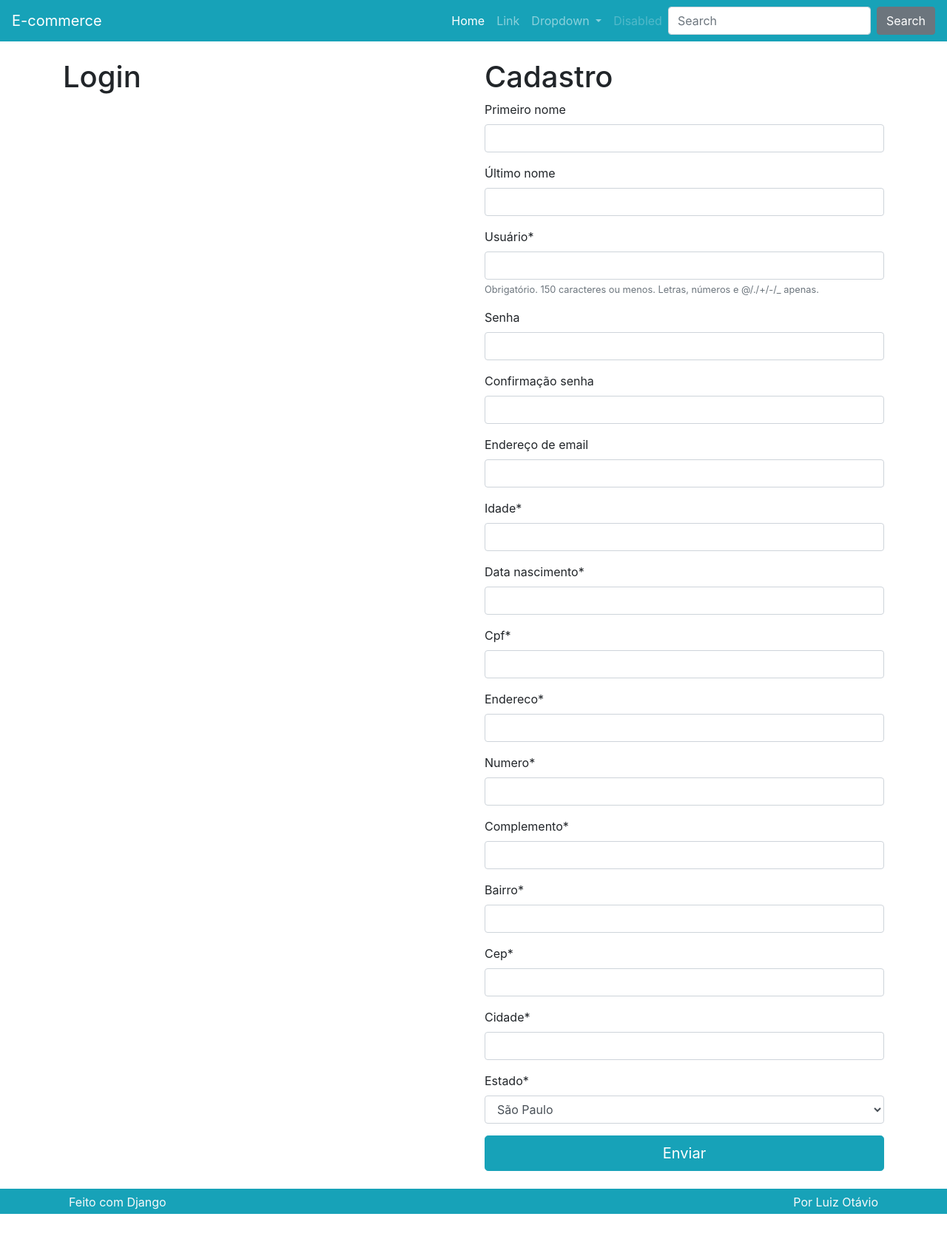
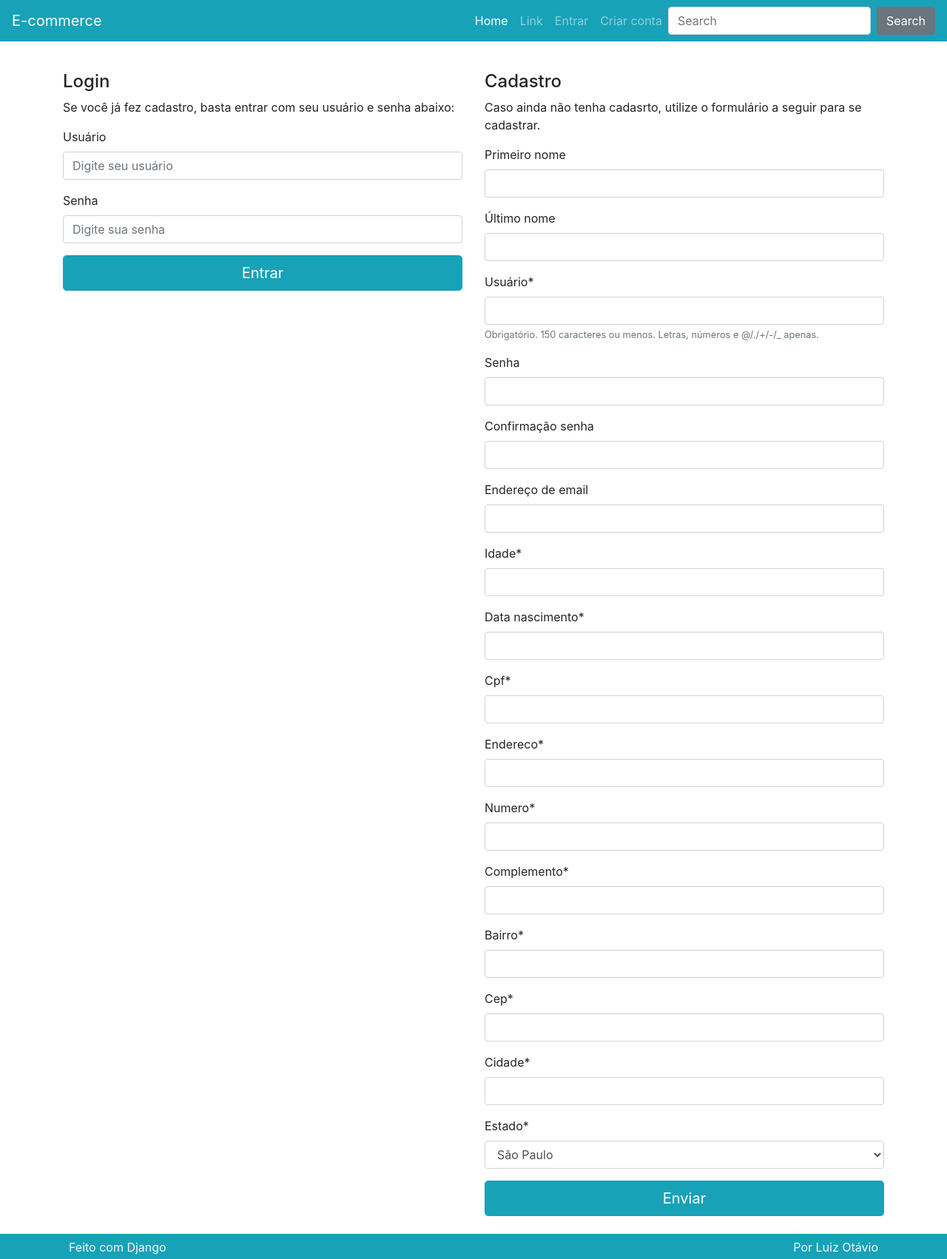
Before and after one commit to filipehlreis/cursopython, a Django app: page /perfil/ in a window 1280 px wide. Shown: the whole page at 74% size. Before the commit the page ends 1641 px from the top, so only its background shows below. Run offline with Django 3.2, Linux system fonts and the light colour scheme; parts of the project's set-up code (start-up, migrations or seed data) failed here and were passed over; some libraries are stand-ins or nearby versions.

Commit message:
aula 238: projeto ecommerce - login e logout

```diff
--- a/sessao13_djangoComPython_ProjetoECommerce/ecommerce/perfil/templates/perfil/atualizar.html
+++ b/sessao13_djangoComPython_ProjetoECommerce/ecommerce/perfil/templates/perfil/atualizar.html
@@ -1,5 +1,8 @@
 {% extends 'perfil/criar.html' %}
 
 {% block titulocadastro %}
-    <h1>Atualizar dados</h1>
+<h4>Atualizar cadastro</h4>
+<p>
+    Utilize o formulário a seguir para atualizar seus dados.
+</p>
 {% endblock titulocadastro %}
--- a/sessao13_djangoComPython_ProjetoECommerce/ecommerce/perfil/templates/perfil/criar.html
+++ b/sessao13_djangoComPython_ProjetoECommerce/ecommerce/perfil/templates/perfil/criar.html
@@ -9,15 +9,36 @@
 
 
         {% if not request.user.is_authenticated %}
-            <div class="col-lg">
-                <h1>Login</h1>
+            <div class="col-lg mt-3">
+                <h4>Login</h4>
+                <p>Se você já fez cadastro, basta entrar com seu usuário e senha abaixo:</p>
+
+
+                <form method="POST" action="{% url 'perfil:login' %}">
+                    {% csrf_token %}
+                    <div class="form-group">
+                        <label for="InputUsuario1">Usuário</label>
+                        <input type="text" name="username" class="form-control" id="InputUsuario1" aria-describedby="usuarioHelp"
+                        placeholder="Digite seu usuário">
+                    </div>
+                    <div class="form-group">
+                        <label for="exampleInputPassword1">Senha</label>
+                        <input type="password" name="password" class="form-control" id="exampleInputPassword1"
+                        placeholder="Digite sua senha">
+                    </div>
+                    <button type="submit" class="btn btn-primary btn-block btn-lg">Entrar</button>
+                </form>
+
             </div>
         {% endif %}
 
 
-        <div class="col-lg">
+        <div class="col-lg mt-3">
             {% block titulocadastro %}
-                <h1>Cadastro</h1>
+                <h4>Cadastro</h4>
+                <p>Caso ainda não tenha cadasrto, utilize o formulário a seguir
+                    para se cadastrar.
+                </p>
             {% endblock titulocadastro %}
 
             <form method="POST" action="">
--- a/sessao13_djangoComPython_ProjetoECommerce/ecommerce/perfil/views.py
+++ b/sessao13_djangoComPython_ProjetoECommerce/ecommerce/perfil/views.py
@@ -1,7 +1,8 @@
-from django.contrib.auth import authenticate, login
+from django.contrib import messages
+from django.contrib.auth import authenticate, login, logout
 from django.contrib.auth.models import User
 from django.http import HttpResponse
-from django.shortcuts import get_object_or_404, render
+from django.shortcuts import get_object_or_404, render, redirect
 from django.views.generic import ListView
 from django.views import View
 from . import models
@@ -57,7 +58,7 @@ class BasePerfil(View):
 class Criar(BasePerfil):
     def post(self, *args, **kwargs):
 
-        if not self.userform.is_valid():  # or not self.perfilform.is_valid():
+        if not self.userform.is_valid() or not self.perfilform.is_valid():
             return self.renderizar
 
         username = self.userform.cleaned_data.get('username')
@@ -111,6 +112,16 @@ class Criar(BasePerfil):
 
         self.request.session['carrinho'] = self.carrinho
         self.request.session.save()
+
+        messages.success(
+            self.request,
+            'Seu cadastro foi criado ou atualizado com sucesso.'
+        )
+        messages.success(
+            self.request,
+            'Você fez login e pode concluir sua compra.'
+        )
+        return redirect('perfil:criar')
         return self.renderizar
 
 
@@ -120,10 +131,44 @@ class Atualizar(View):
 
 
 class Login(View):
-    def get(self, *args, **kwargs):
-        return HttpResponse('Login')
+    def post(self, *args, **kwargs):
+        username = self.request.POST.get('username')
+        password = self.request.POST.get('password')
+
+        if not username or not password:
+            messages.error(
+                self.request,
+                'Usuário ou senha inválidos.'
+            )
+            return redirect('perfil:criar')
+
+        usuario = authenticate(
+            self.request, username=username, password=password
+        )
+
+        if not usuario:
+            messages.error(
+                self.request,
+                'Usuário ou senha inválidos.'
+            )
+            return redirect('perfil:criar')
+
+        login(self.request, user=usuario)
+        messages.success(
+            self.request,
+            'Você fez login no sistema e pode concluir sua compra.'
+        )
+
+        return redirect('produto:carrinho')
 
 
 class Logout(View):
     def get(self, *args, **kwargs):
-        return HttpResponse('Logout')
+        carrinho = copy.deepcopy(self.request.session.get('carrinho'))
+
+        logout(self.request)
+
+        self.request.session['carrinho'] = carrinho
+        self.request.session.save()
+
+        return redirect('produto:lista')
--- a/sessao13_djangoComPython_ProjetoECommerce/ecommerce/templates/parciais/_nav.html
+++ b/sessao13_djangoComPython_ProjetoECommerce/ecommerce/templates/parciais/_nav.html
@@ -15,21 +15,32 @@
             <li class="nav-item">
                 <a class="nav-link" href="#">Link</a>
             </li>
+
+            {% if request.user.is_authenticated %}
             <li class="nav-item dropdown">
                 <a class="nav-link dropdown-toggle" href="#" id="navbarDropdown" role="button"
                     data-toggle="dropdown" aria-haspopup="true" aria-expanded="false">
-                    Dropdown
+                    Conta
                 </a>
                 <div class="dropdown-menu" aria-labelledby="navbarDropdown">
-                    <a class="dropdown-item" href="#">Action</a>
-                    <a class="dropdown-item" href="#">Another action</a>
+                    <a class="dropdown-item" href="{% url 'perfil:criar' %}">Atualizar</a>
                     <div class="dropdown-divider"></div>
-                    <a class="dropdown-item" href="#">Something else here</a>
+                    <a class="dropdown-item" href="{% url 'perfil:logout' %}">Sair</a>
                 </div>
             </li>
-            <li class="nav-item">
-                <a class="nav-link disabled" href="#">Disabled</a>
-            </li>
+
+            {% else %}
+                <li class="nav-item">
+                    <a class="nav-link" href="{% url 'perfil:criar' %}">Entrar</a>
+                </li>
+                <li class="nav-item">
+                    <a class="nav-link" href="{% url 'perfil:criar' %}">Criar conta</a>
+                </li>
+            {% endif %}
+
+
+
+
 
             {% if request.session.carrinho %}
                 <li class="nav-item">
```
